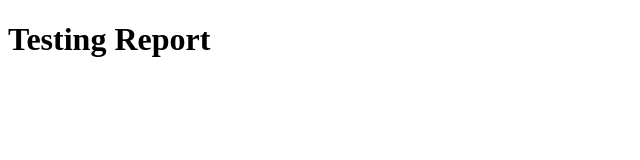
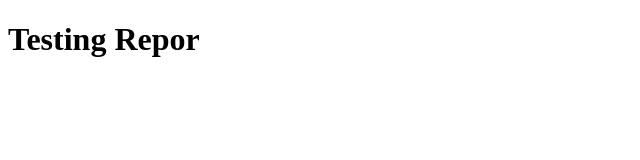
Before and after one commit to faithobetta/Podcast, a website: page index.html in a window 1280 px wide. Shown: the full height of the page, 0-640 px from the left. Drawn offline with Linux system fonts and the light colour scheme.

Commit message:
wale report

```diff
--- a/index.html
+++ b/index.html
@@ -5,7 +5,7 @@
     <meta name="viewport" content="width=device-width, initial-scale=1.0">
     <title>Document</title>
     <h1>
-        Testing Report
+        Testing Repor
     </h1>
 </head>
 <body>
```
